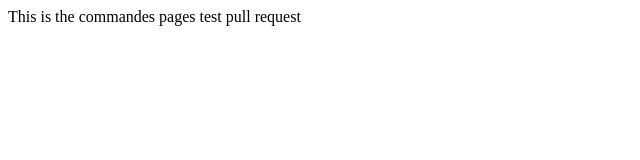
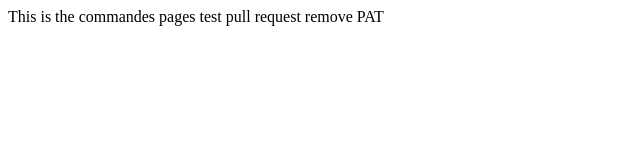
Before and after one commit to paulido/TD, a plain HTML site: page commandes.html in a window 1280 px wide. Shown: the full height of the page, 0-640 px from the left. Drawn offline with Linux system fonts and the light colour scheme.

```diff
--- a/commandes.html
+++ b/commandes.html
@@ -8,5 +8,6 @@
 <body>
 This is the commandes pages
 test pull request
+remove PAT
 </body>
 </html>
```
